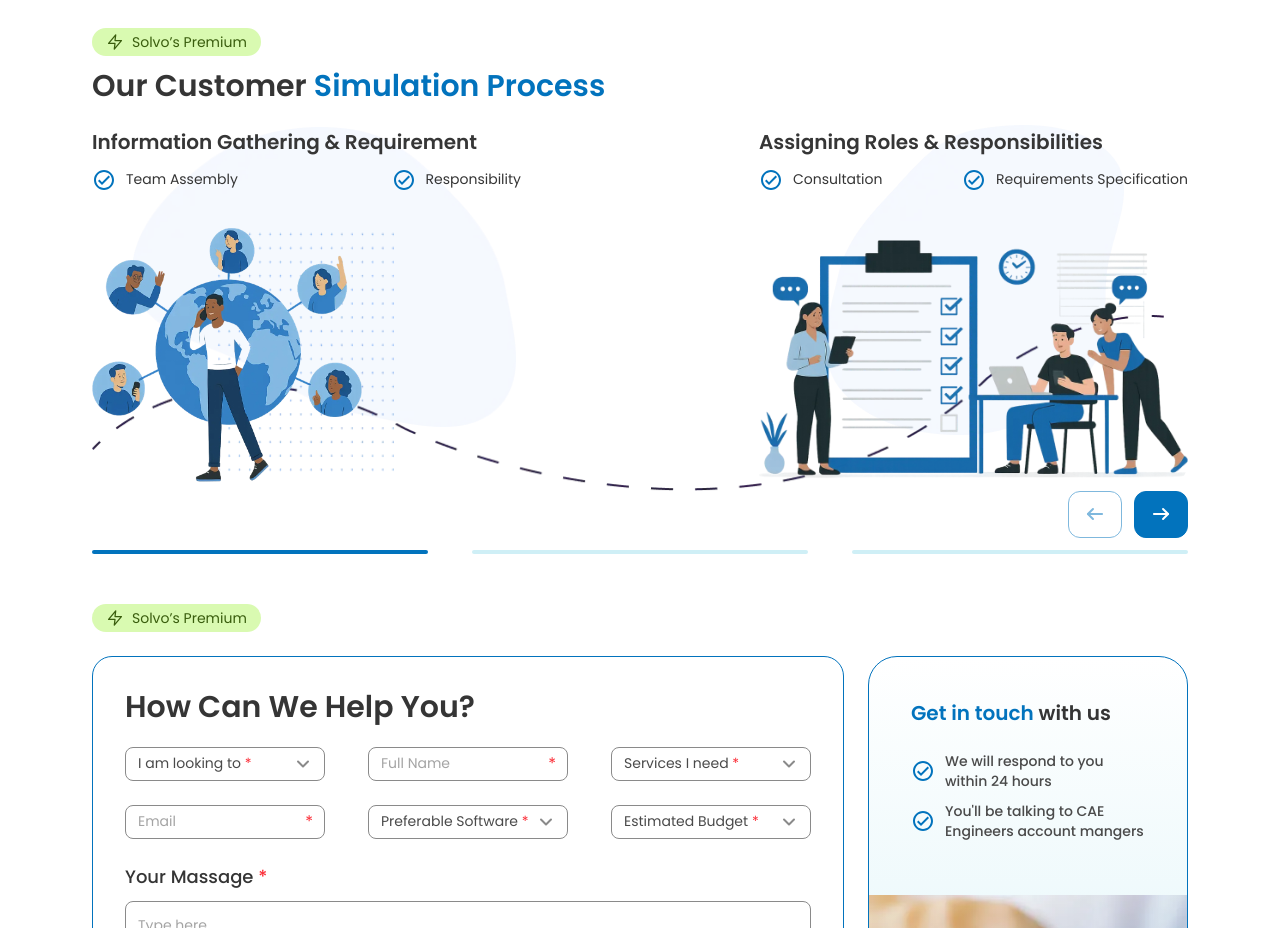
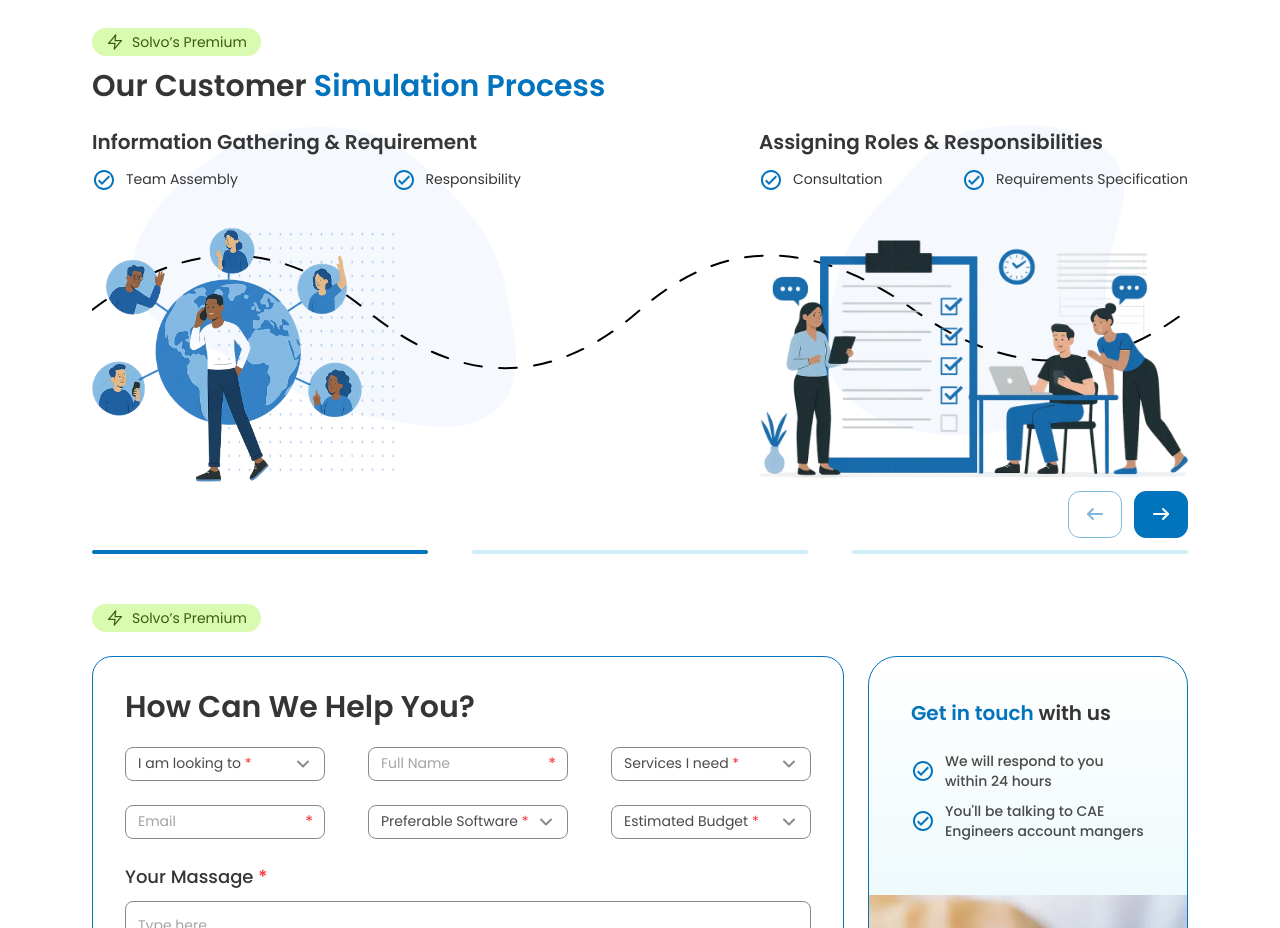
Before and after one commit to Maheerali-pk/solvo, a Next.js app: page / in a window 1280 px wide. Shown: the part 3200-4128 px from the top of the page. Built offline with nearby package versions, Linux system fonts and the light colour scheme.

Commit message:
Lines working in simulation process

```diff
--- a/app/components/CustomerSimulationItem.tsx
+++ b/app/components/CustomerSimulationItem.tsx
@@ -19,9 +19,24 @@ const CustomerSimulationItem: React.FC<CustomerSimulationItemProps> = ({
           {/* Badge and Title */}
 
           {/* Phases */}
-          <div className="flex flex-row items-stretch gap-[14.875rem]">
+          <div className="relative flex flex-row items-stretch gap-[14.875rem]">
+            {/* Dashed Curved Path */}
+            <svg
+              className="absolute top-1/2 left-0 right-0 w-full h-[300px] -translate-y-1/2 pointer-events-none z-0"
+              viewBox="0 0 1000 300"
+              preserveAspectRatio="none"
+            >
+              <path
+                d="M 0 150 C 83.33 80, 166.67 75, 250 150 C 333.33 225, 416.67 230, 500 150 C 583.33 70, 666.67 85, 750 150 C 833.33 215, 916.67 220, 1000 150"
+                stroke="#000000"
+                strokeWidth="2"
+                fill="none"
+                strokeDasharray="16 16"
+                strokeLinecap="round"
+              />
+            </svg>
             {/* Left Phase */}
-            <div className="flex flex-col gap-9 flex-1">
+            <div className="flex flex-col gap-9 flex-1 relative z-10">
               <div className="flex flex-col gap-3 justify-start">
                 {/* Phase Title */}
                 <h3 className="text-xl  text-footer-heading font-semibold font-poppins ">
@@ -58,7 +73,7 @@ const CustomerSimulationItem: React.FC<CustomerSimulationItemProps> = ({
             </div>
 
             {/* Right Phase */}
-            <div className="flex flex-col gap-9 flex-1">
+            <div className="flex flex-col gap-9 flex-1 relative z-10">
               <div className="flex flex-col gap-3">
                 {/* Phase Title */}
                 <h3 className="text-xl  text-footer-heading font-semibold font-poppins ">
--- a/app/components/CustomerSimulationItemMobile.tsx
+++ b/app/components/CustomerSimulationItemMobile.tsx
@@ -14,8 +14,82 @@ interface CustomerSimulationItemMobileProps {
 const CustomerSimulationItemMobile: React.FC<
   CustomerSimulationItemMobileProps
 > = ({ badgeText, badgeIcon, title, phase, index }) => {
+  // Generate path based on index - each slide shows a full-width path that connects to adjacent slides
+  // Total 12 slides (6 items × 2 phases), complete wave spans 2-3 slides
+  const getPathForIndex = (idx: number): string => {
+    // Each slide shows a path spanning full width (0 to 1000)
+    // But the path is part of a continuous wave across all slides
+    const startX = 0;
+    const endX = 1000;
+
+    // Wave pattern: peaks and valleys that connect seamlessly
+    // Center Y is 150 (middle of 300px viewBox), amplitude varies for randomness
+    const centerY = 150;
+    const amplitude = 55; // Peak/valley distance from center
+    const totalWidth = 12 * 1000; // 12000
+
+    // Calculate Y positions based on global position across all slides
+    const getY = (localX: number): number => {
+      // Convert local X (0-1000) to global X position across all slides
+      const globalX = idx * 1000 + localX;
+      // Create a sine-like wave with some randomness
+      // 4 complete waves across all 12 slides (so ~1 wave per 3 slides)
+      const normalizedX = (globalX / totalWidth) * Math.PI * 8; // 4 complete waves = 8π radians
+      const baseY = Math.sin(normalizedX) * amplitude;
+      // Add slight randomness based on position for natural variation
+      const randomOffset = Math.sin(normalizedX * 1.3) * 5;
+      return centerY + baseY + randomOffset;
+    };
+
+    // Calculate derivative (slope) for smooth transitions
+    const getSlope = (localX: number): number => {
+      const globalX = idx * 1000 + localX;
+      const normalizedX = (globalX / totalWidth) * Math.PI * 8;
+      const waveSpeed = (Math.PI * 8) / totalWidth;
+      const baseSlope = Math.cos(normalizedX) * amplitude * waveSpeed;
+      const randomSlope = Math.cos(normalizedX * 1.3) * 5 * 1.3 * waveSpeed;
+      return baseSlope + randomSlope;
+    };
+
+    const startY = getY(startX);
+    const endY = getY(endX);
+    const startSlope = getSlope(startX);
+    const endSlope = getSlope(endX);
+
+    // Calculate control points using slopes for smooth transitions
+    // Control points should follow the curve direction to avoid sharp cuts
+    const cp1Distance = 300; // Distance for first control point
+    const cp2Distance = 300; // Distance for second control point
+
+    // First control point: extends from start point in the direction of the slope
+    const cp1X = startX + cp1Distance;
+    const cp1Y = startY + startSlope * cp1Distance;
+
+    // Second control point: extends from end point backwards in the direction of the slope
+    const cp2X = endX - cp2Distance;
+    const cp2Y = endY - endSlope * cp2Distance;
+
+    return `M ${startX} ${startY} C ${cp1X} ${cp1Y}, ${cp2X} ${cp2Y}, ${endX} ${endY}`;
+  };
+
   return (
     <div className="relative flex flex-col gap-[0.625rem] w-full overflow-hidden">
+      {/* Dashed Curved Path */}
+      <svg
+        className="absolute top-1/2 left-0 right-0 w-full h-[300px] -translate-y-1/2 pointer-events-none z-0"
+        viewBox="0 0 1000 300"
+        preserveAspectRatio="none"
+      >
+        <path
+          d={getPathForIndex(index)}
+          stroke="#000000"
+          strokeWidth="2"
+          fill="none"
+          strokeDasharray="16 16"
+          strokeLinecap="round"
+        />
+      </svg>
+
       {/* Main Card */}
       <div className="w-full bg-transparent rounded-[0px_0px_1.875rem_1.875rem] overflow-hidden">
         {/* Content */}
@@ -23,7 +97,7 @@ const CustomerSimulationItemMobile: React.FC<
           {/* Badge and Title */}
 
           {/* Phase */}
-          <div className="flex flex-col gap-6">
+          <div className="flex flex-col gap-6 relative z-10">
             <div className="flex flex-col gap-3">
               {/* Phase Title */}
               <h3 className=" text-footer-heading font-semibold font-poppins">
--- a/app/components/CustomerSimulationSection.tsx
+++ b/app/components/CustomerSimulationSection.tsx
@@ -89,12 +89,12 @@ const CustomerSimulationSection: React.FC<
 
         <div className="block sm:hidden w-full">
           <div className="w-full relative">
-            <img
+            {/* <img
               src="/images/customer-simulation/line.webp"
               alt="Background"
               className="absolute sm:hidden bottom-0 h-44 min-w-[67rem] pointer-events-none select-none"
               loading="lazy"
-            />
+            /> */}
             <img
               src={"/images/customer-simulation/cloud.webp"}
               alt="Step 1"
@@ -154,12 +154,12 @@ const CustomerSimulationSection: React.FC<
               className="absolute top-0 w-40 h-48 right-0 -translate-y-0"
               loading="lazy"
             />
-            <img
+            {/* <img
               src="/images/customer-simulation/line-mobile.webp"
               alt="Background"
               className="absolute bottom-6 w-full px-side-space  right-  right-0 "
               loading="lazy"
-            />
+            /> */}
             <img
               src={"/images/customer-simulation/dots.webp"}
               alt="Step 1"
```
